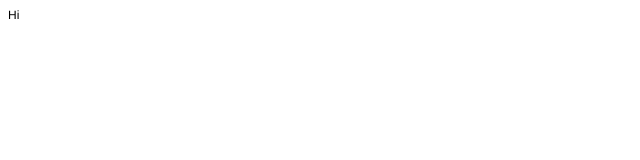
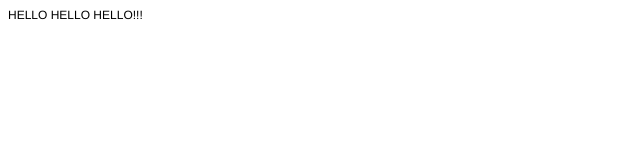
Before and after one commit to minchoe/First-Project, a plain HTML site: page index.html in a window 1280 px wide. Shown: the whole page, without its empty margins (0-640 px from the left). Drawn offline with Linux system fonts and the light colour scheme.

Commit message:
Update index.html
wrote Hello 3 times

```diff
--- a/index.html
+++ b/index.html
@@ -11,6 +11,6 @@
   </style>
 </head>
 <body>
-<p class="p1">Hi</p>
+<p class="p1">HELLO HELLO HELLO!!!</p>
 </body>
 </html>
```
